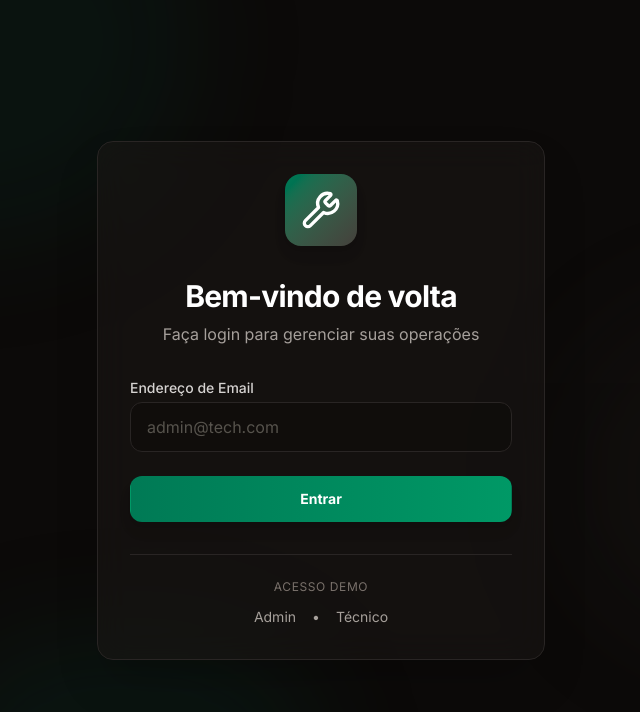
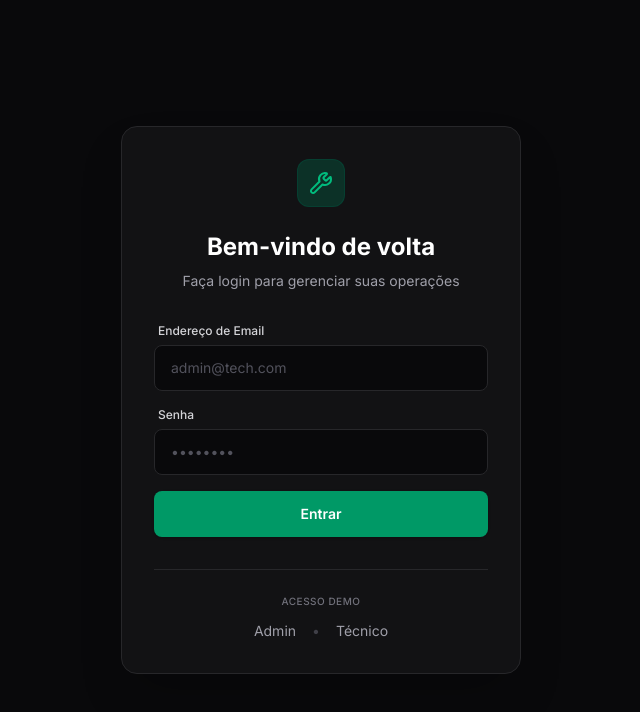
Before and after one commit to ErlanCampos/App, a React (Vite) app in the folder App/: page /login in a window 1280 px wide. Shown: the top 712 px of the page, without its empty margins (319-959 px from the left). Built offline with nearby package versions, Linux system fonts and the light colour scheme.

Commit message:
feat: Implement Supabase authentication, add an auth context, and protect application routes.

```diff
--- a/App/package.json
+++ b/App/package.json
@@ -10,6 +10,7 @@
     "preview": "vite preview"
   },
   "dependencies": {
+    "@supabase/supabase-js": "^2.87.1",
     "@types/leaflet": "^1.9.21",
     "@types/react-big-calendar": "^1.16.3",
     "clsx": "^2.1.1",
--- /dev/null
+++ b/App/src/context/AuthContext.tsx
@@ -0,0 +1,57 @@
+import { createContext, useContext, useEffect, useState, type ReactNode } from 'react';
+import { supabase } from '../supabaseClient';
+import type { Session, User } from '@supabase/supabase-js';
+
+interface AuthContextType {
+    session: Session | null;
+    user: User | null;
+    loading: boolean;
+    signOut: () => Promise<void>;
+}
+
+const AuthContext = createContext<AuthContextType | undefined>(undefined);
+
+export function AuthProvider({ children }: { children: ReactNode }) {
+    const [session, setSession] = useState<Session | null>(null);
+    const [user, setUser] = useState<User | null>(null);
+    const [loading, setLoading] = useState(true);
+
+    useEffect(() => {
+        // Check active sessions and sets the user
+        supabase.auth.getSession().then(({ data: { session } }) => {
+            setSession(session);
+            setUser(session?.user ?? null);
+            setLoading(false);
+        });
+
+        // Listen for changes on auth state (logged in, signed out, etc.)
+        const { data: { subscription } } = supabase.auth.onAuthStateChange((_event, session) => {
+            setSession(session);
+            setUser(session?.user ?? null);
+            setLoading(false);
+        });
+
+        return () => subscription.unsubscribe();
+    }, []);
+
+    const signOut = async () => {
+        await supabase.auth.signOut();
+    };
+
+    const value = {
+        session,
+        user,
+        loading,
+        signOut,
+    };
+
+    return <AuthContext.Provider value={value}>{children}</AuthContext.Provider>;
+}
+
+export function useAuth() {
+    const context = useContext(AuthContext);
+    if (context === undefined) {
+        throw new Error('useAuth must be used within an AuthProvider');
+    }
+    return context;
+}
--- a/App/src/pages/Login.tsx
+++ b/App/src/pages/Login.tsx
@@ -1,93 +1,109 @@
 import React, { useState } from 'react';
-import { useAppStore } from '../store/useAppStore';
+import { supabase } from '../supabaseClient';
 import { useNavigate } from 'react-router-dom';
-import { Wrench } from 'lucide-react';
+import { useAuth } from '../context/AuthContext';
+import { Wrench, Loader2, AlertCircle } from 'lucide-react';
 
-export const Login = () => {
+export function Login() {
     const [email, setEmail] = useState('');
-    const login = useAppStore(state => state.login);
+    const [password, setPassword] = useState('');
+    const [loading, setLoading] = useState(false);
+    const [error, setError] = useState<string | null>(null);
     const navigate = useNavigate();
-    const [error, setError] = useState('');
-    const [isLoading, setIsLoading] = useState(false);
+    const { session } = useAuth();
+
+    // Redirect if already logged in
+    React.useEffect(() => {
+        if (session) {
+            navigate('/');
+        }
+    }, [session, navigate]);
 
     const handleLogin = async (e: React.FormEvent) => {
         e.preventDefault();
-        setIsLoading(true);
-        setError('');
+        setLoading(true);
+        setError(null);
 
-        // Simulate network delay for better UX
-        await new Promise(resolve => setTimeout(resolve, 800));
+        const { error } = await supabase.auth.signInWithPassword({
+            email,
+            password,
+        });
 
-        login(email);
-        const user = useAppStore.getState().currentUser;
-        if (user) {
-            navigate('/dashboard');
+        if (error) {
+            setError(error.message);
         } else {
-            setError('Usuário não encontrado. Tente admin@tech.com ou john@tech.com');
-            setIsLoading(false);
+            navigate('/');
         }
+        setLoading(false);
     };
 
     return (
-        <div className="min-h-screen flex items-center justify-center bg-stone-950 relative overflow-hidden">
-            {/* Abstract Background Shapes */}
-            <div className="absolute top-0 left-0 w-full h-full overflow-hidden pointer-events-none">
-                <div className="absolute -top-[20%] -left-[10%] w-[50%] h-[50%] bg-emerald-900/20 rounded-full blur-3xl animate-pulse"></div>
-                <div className="absolute top-[40%] -right-[10%] w-[40%] h-[40%] bg-stone-800/30 rounded-full blur-3xl animate-pulse delay-1000"></div>
-                <div className="absolute -bottom-[10%] left-[20%] w-[30%] h-[30%] bg-emerald-800/20 rounded-full blur-3xl animate-pulse delay-2000"></div>
-            </div>
-
-            <div className="bg-stone-900/50 backdrop-blur-lg border border-stone-800 p-8 rounded-2xl shadow-2xl w-full max-w-md relative z-10 animate-[fadeIn_0.5s_ease-out]">
-                <div className="flex justify-center mb-8">
-                    <div className="bg-gradient-to-br from-emerald-700 to-stone-700 p-4 rounded-2xl shadow-lg transform hover:scale-105 transition-transform duration-300">
-                        <Wrench className="w-10 h-10 text-white" />
+        <div className="min-h-screen bg-[#09090b] flex items-center justify-center p-4">
+            <div className="max-w-[400px] w-full bg-[#121214] rounded-2xl p-8 border border-[#27272a] shadow-2xl">
+                <div className="flex flex-col items-center mb-8">
+                    <div className="w-12 h-12 bg-emerald-700/30 rounded-xl flex items-center justify-center mb-6 group border border-emerald-900/50">
+                        <Wrench className="w-6 h-6 text-emerald-500" />
                     </div>
+                    <h2 className="text-2xl font-bold text-white mb-2 text-center">Bem-vindo de volta</h2>
+                    <p className="text-zinc-400 text-sm text-center">Faça login para gerenciar suas operações</p>
                 </div>
 
-                <h2 className="text-3xl font-bold text-center text-white mb-2 tracking-tight">Bem-vindo de volta</h2>
-                <p className="text-stone-400 text-center mb-8">Faça login para gerenciar suas operações</p>
-
-                <form onSubmit={handleLogin} className="space-y-6">
-                    <div>
-                        <label className="block text-sm font-medium text-stone-300 mb-1">Endereço de Email</label>
+                <form onSubmit={handleLogin} className="space-y-4">
+                    <div className="space-y-1.5">
+                        <label className="block text-xs font-medium text-zinc-300 ml-1">
+                            Endereço de Email
+                        </label>
                         <input
                             type="email"
                             value={email}
                             onChange={(e) => setEmail(e.target.value)}
-                            className="w-full px-4 py-3 bg-stone-950/50 border border-stone-800 rounded-xl text-white placeholder-stone-600 focus:outline-none focus:ring-2 focus:ring-emerald-600 focus:border-transparent transition-all duration-200"
+                            required
+                            className="block w-full px-4 py-3 bg-[#09090b] border border-[#27272a] rounded-lg text-white placeholder-zinc-600 focus:outline-none focus:ring-1 focus:ring-emerald-500 focus:border-emerald-500 transition-all text-sm"
                             placeholder="admin@tech.com"
+                        />
+                    </div>
+
+                    <div className="space-y-1.5">
+                        <label className="block text-xs font-medium text-zinc-300 ml-1">
+                            Senha
+                        </label>
+                        <input
+                            type="password"
+                            value={password}
+                            onChange={(e) => setPassword(e.target.value)}
                             required
+                            className="block w-full px-4 py-3 bg-[#09090b] border border-[#27272a] rounded-lg text-white placeholder-zinc-600 focus:outline-none focus:ring-1 focus:ring-emerald-500 focus:border-emerald-500 transition-all text-sm"
+                            placeholder="••••••••"
                         />
                     </div>
 
                     {error && (
-                        <div className="bg-red-900/20 border border-red-500/30 rounded-lg p-3 text-red-300 text-sm text-center animate-[shake_0.5s_ease-in-out]">
-                            {error}
+                        <div className="p-3 bg-red-500/10 border border-red-500/20 rounded-lg flex items-center gap-2 text-red-400 text-xs">
+                            <AlertCircle className="w-4 h-4 flex-shrink-0" />
+                            <p>{error}</p>
                         </div>
                     )}
 
                     <button
                         type="submit"
-                        disabled={isLoading}
-                        className="w-full flex justify-center py-3 px-4 border border-transparent rounded-xl shadow-lg text-sm font-bold text-white bg-gradient-to-r from-emerald-700 to-emerald-600 hover:from-emerald-600 hover:to-emerald-500 focus:outline-none focus:ring-2 focus:ring-offset-2 focus:ring-offset-stone-900 focus:ring-emerald-500 transform hover:-translate-y-0.5 transition-all duration-200 disabled:opacity-70 disabled:cursor-not-allowed"
+                        disabled={loading}
+                        className="w-full mt-2 flex items-center justify-center py-3 px-4 border border-transparent rounded-lg shadow-sm text-sm font-semibold text-white bg-emerald-600 hover:bg-emerald-700 focus:outline-none focus:ring-2 focus:ring-offset-2 focus:ring-offset-[#121214] focus:ring-emerald-500 disabled:opacity-50 disabled:cursor-not-allowed transition-all"
                     >
-                        {isLoading ? (
-                            <div className="w-5 h-5 border-2 border-white/30 border-t-white rounded-full animate-spin"></div>
-                        ) : (
-                            'Entrar'
-                        )}
+                        {loading ? <Loader2 className="w-5 h-5 animate-spin" /> : 'Entrar'}
                     </button>
                 </form>
 
-                <div className="mt-8 pt-6 border-t border-stone-800">
-                    <p className="text-xs text-stone-500 text-center uppercase tracking-wider mb-3">Acesso Demo</p>
-                    <div className="flex justify-center gap-4 text-sm text-stone-400">
-                        <button onClick={() => setEmail('admin@tech.com')} className="hover:text-emerald-400 hover:underline transition-colors">Admin</button>
-                        <span>•</span>
-                        <button onClick={() => setEmail('john@tech.com')} className="hover:text-emerald-400 hover:underline transition-colors">Técnico</button>
+                <div className="mt-8 pt-6 border-t border-[#27272a]">
+                    <p className="text-center text-[10px] uppercase tracking-wider text-zinc-500 font-medium mb-3">
+                        Acesso Demo
+                    </p>
+                    <div className="flex justify-center gap-4 text-sm text-zinc-400">
+                        <span className="cursor-pointer hover:text-emerald-400 transition-colors">Admin</span>
+                        <span className="text-zinc-700">•</span>
+                        <span className="cursor-pointer hover:text-emerald-400 transition-colors">Técnico</span>
                     </div>
                 </div>
             </div>
         </div>
     );
-};
+}
--- /dev/null
+++ b/App/src/supabaseClient.ts
@@ -0,0 +1,6 @@
+import { createClient } from '@supabase/supabase-js'
+
+const supabaseUrl = 'https://giveonkpxrfrvsgiazcn.supabase.co'
+const supabaseAnonKey = 'eyJhbGciOiJIUzI1NiIsInR5cCI6IkpXVCJ9.eyJpc3MiOiJzdXBhYmFzZSIsInJlZiI6ImdpdmVvbmtweHJmcnZzZ2lhemNuIiwicm9sZSI6ImFub24iLCJpYXQiOjE3NjU3NTg4NTYsImV4cCI6MjA4MTMzNDg1Nn0.5NzPeK6XMV95LdGjwU90ViUdGiu3LrvJ_RKDdftO30E'
+
+export const supabase = createClient(supabaseUrl, supabaseAnonKey)
```
Also changed, not shown: App/src/App.tsx (+27 -1 lines), 1 other file (tests, documents, lock files or other folders).
